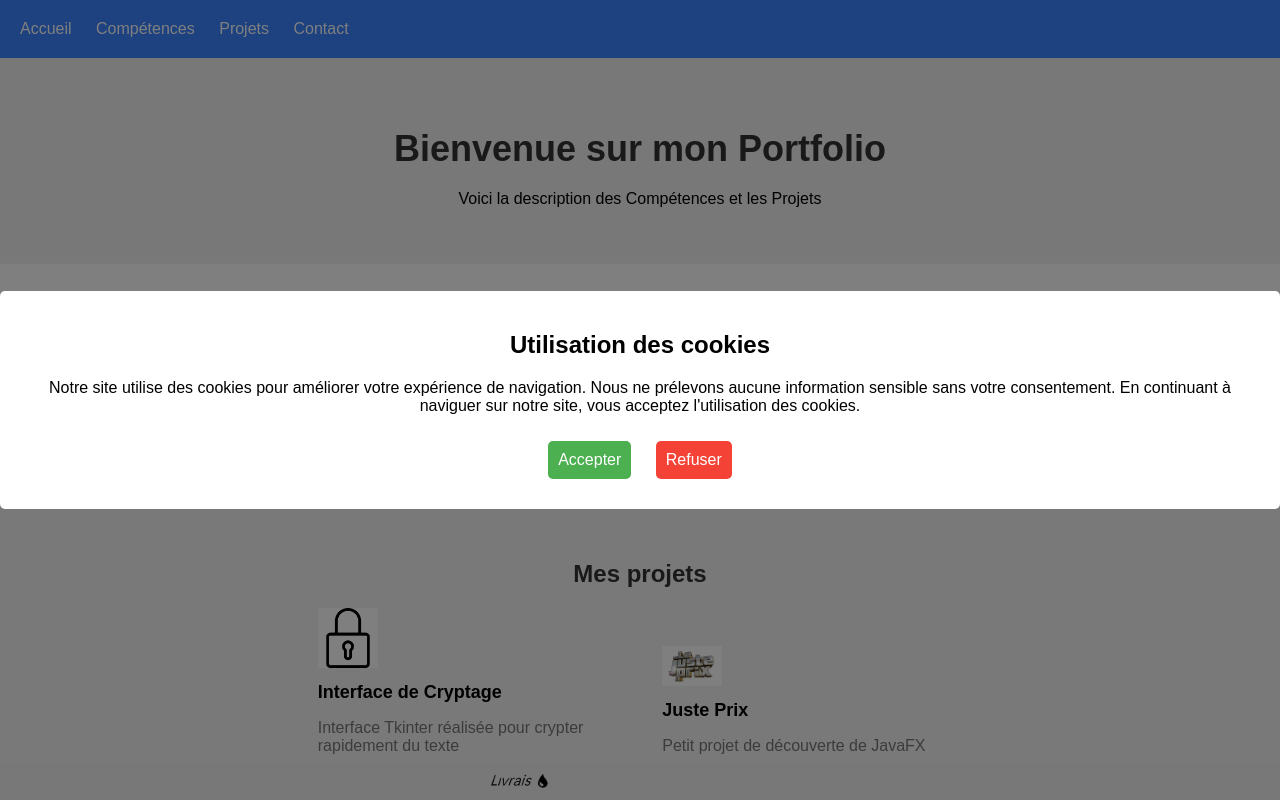
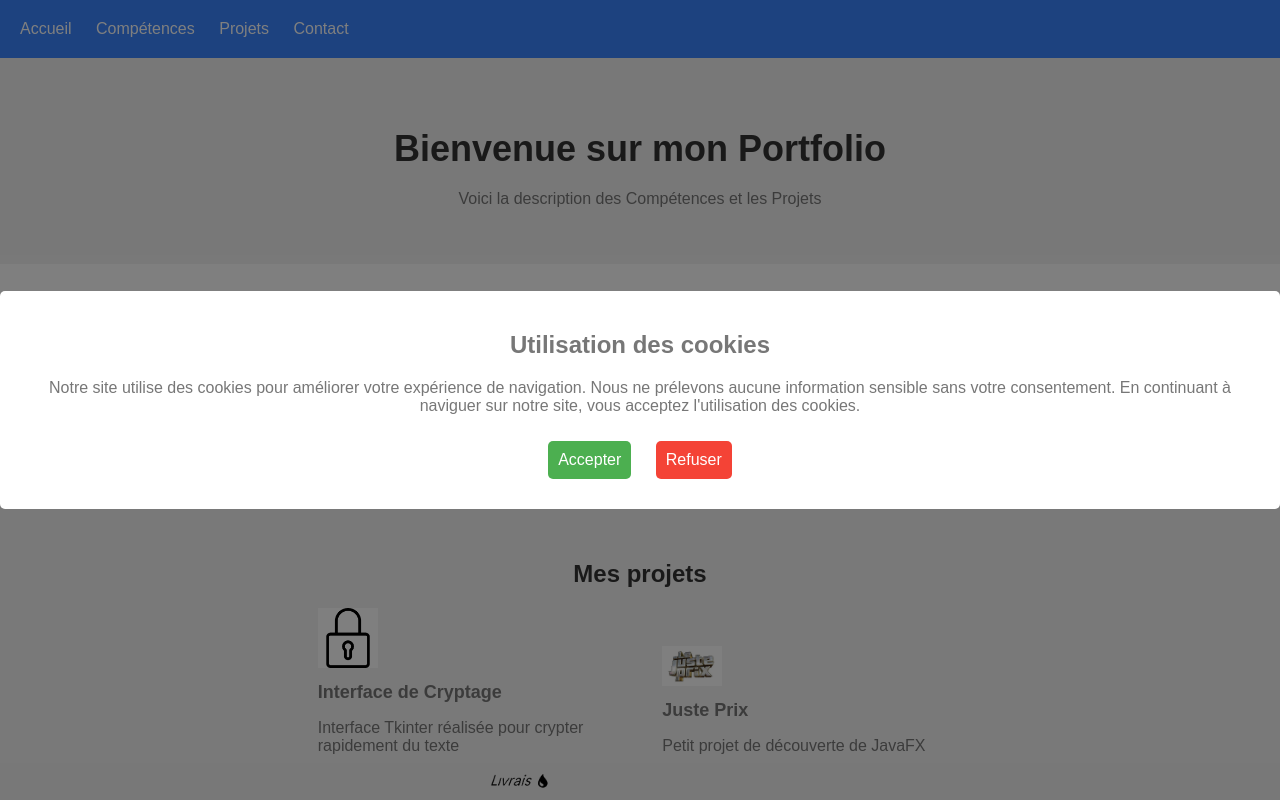
Before and after one commit to CoRExE/Portfolio, a plain HTML site: page index.html in a window 1280 px wide. Shown: the top 800 px of the page. Drawn offline with Linux system fonts and the light colour scheme.

Commit message:
Update style_main.css

```diff
--- a/styles/style_main.css
+++ b/styles/style_main.css
@@ -2,6 +2,7 @@ body {
   margin: 0;
   font-family: Arial, sans-serif;
   cursor: url(../assets/personal-cursor.cur), auto;
+  color: #777;
 }
 
 
```
